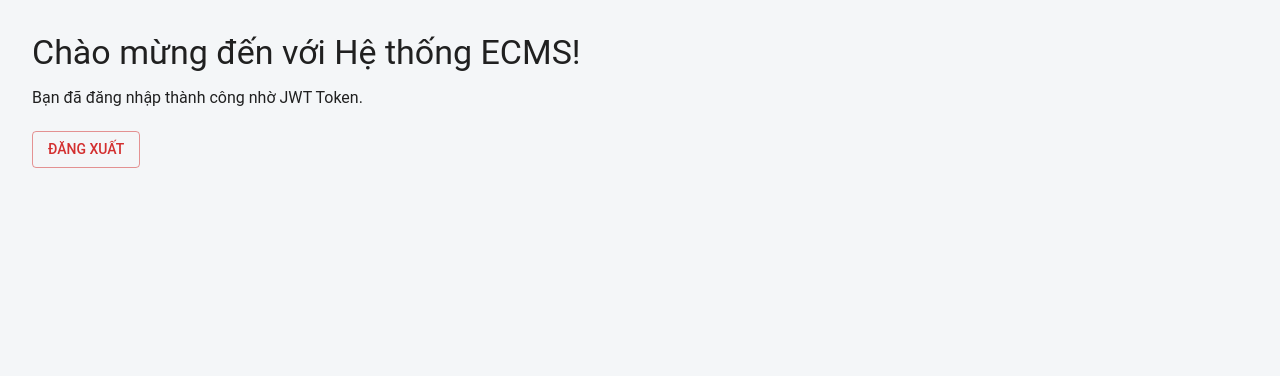
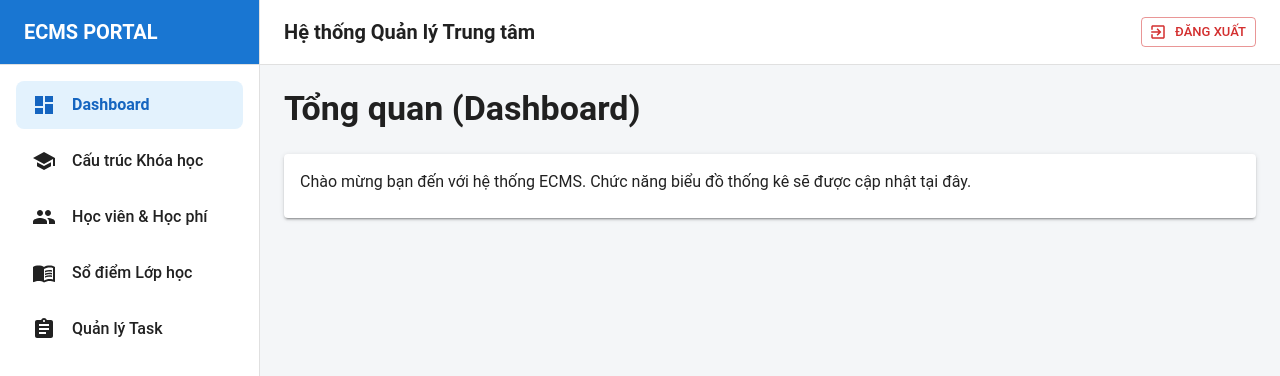
Before and after one commit to anhphong27/English_Center_Management, a React app in the folder frontend/: page / in a window 1280 px wide. Shown: the top 376 px of the page. Built offline with nearby package versions, Linux system fonts and the light colour scheme; sample sign-in values are in the browser's storage; the HTML template or start-up script is replaced by a standard one.

Commit message:
create AdminLayout with Sidebar and Header navigation

```diff
--- a/frontend/src/App.jsx
+++ b/frontend/src/App.jsx
@@ -1,24 +1,30 @@
+// frontend/src/App.jsx
 import React from 'react';
 import { BrowserRouter, Routes, Route, Navigate } from 'react-router-dom';
-import { CssBaseline, ThemeProvider, createTheme } from '@mui/material';
+import { CssBaseline, ThemeProvider, createTheme, Typography, Box } from '@mui/material';
 import Login from './pages/Login';
 import Dashboard from './pages/Dashboard';
+import AdminLayout from './layouts/AdminLayout';
 
-// Tùy chỉnh màu sắc chủ đạo của dự án
+// Giao diện mặc định cho các trang chưa làm kịp
+const ComingSoon = ({ title }) => (
+  <Box sx={{ textAlign: 'center', mt: 10 }}>
+    <Typography variant="h4" color="textSecondary">Màn hình {title}</Typography>
+    <Typography variant="body1">Tính năng đang được phát triển...</Typography>
+  </Box>
+);
+
 const theme = createTheme({
   palette: {
-    primary: { main: '#1976d2' }, // Màu xanh Google
+    primary: { main: '#1976d2', light: '#e3f2fd', dark: '#1565c0' },
     background: { default: '#f4f6f8' }
   },
   typography: { fontFamily: 'Roboto, sans-serif' }
 });
 
-// Component bảo vệ vòng ngoài: Nếu chưa có Token thì đá về trang Login
 const ProtectedRoute = ({ children }) => {
   const token = localStorage.getItem('access_token');
-  if (!token) {
-    return <Navigate to="/login" replace />;
-  }
+  if (!token) return <Navigate to="/login" replace />;
   return children;
 };
 
@@ -28,16 +34,20 @@
       <CssBaseline />
       <BrowserRouter>
         <Routes>
+          {/* Public Route */}
           <Route path="/login" element={<Login />} />
 
-          {/* Các route cần đăng nhập mới vào được sẽ bọc trong ProtectedRoute */}
-          <Route path="/" element={
-            <ProtectedRoute>
-              <Dashboard />
-            </ProtectedRoute>
-          } />
+          {/* Protected Routes (Được bọc bên trong AdminLayout) */}
+          <Route path="/" element={<ProtectedRoute><AdminLayout /></ProtectedRoute>}>
+            {/* Các trang con sẽ được render vào vị trí <Outlet /> của AdminLayout */}
+            <Route index element={<Dashboard />} />
+            <Route path="courses" element={<ComingSoon title="Cấu trúc Khóa học" />} />
+            <Route path="students" element={<ComingSoon title="Học viên & Học phí" />} />
+            <Route path="grades" element={<ComingSoon title="Sổ điểm Lớp học" />} />
+            <Route path="tasks" element={<ComingSoon title="Quản lý Task" />} />
+          </Route>
 
-          {/* Bắt các đường dẫn sai */}
+          {/* Fallback */}
           <Route path="*" element={<Navigate to="/" replace />} />
         </Routes>
       </BrowserRouter>
--- /dev/null
+++ b/frontend/src/layouts/AdminLayout.jsx
@@ -0,0 +1,137 @@
+// frontend/src/layouts/AdminLayout.jsx
+import React, { useState } from 'react';
+import { Outlet, useNavigate, useLocation } from 'react-router-dom';
+import {
+  Box, Drawer, AppBar, Toolbar, Typography, Divider,
+  List, ListItem, ListItemButton, ListItemIcon, ListItemText,
+  IconButton, Button, useTheme, useMediaQuery
+} from '@mui/material';
+import {
+  Menu as MenuIcon,
+  Dashboard as DashboardIcon,
+  School as SchoolIcon,
+  People as PeopleIcon,
+  Assignment as AssignmentIcon,
+  MenuBook as MenuBookIcon,
+  ExitToApp as LogoutIcon
+} from '@mui/icons-material';
+
+const drawerWidth = 260;
+
+const AdminLayout = () => {
+  const [mobileOpen, setMobileOpen] = useState(false);
+  const theme = useTheme();
+  const isMobile = useMediaQuery(theme.breakpoints.down('md'));
+  const navigate = useNavigate();
+  const location = useLocation();
+
+  const handleDrawerToggle = () => {
+    setMobileOpen(!mobileOpen);
+  };
+
+  const handleLogout = () => {
+    localStorage.removeItem('access_token');
+    localStorage.removeItem('refresh_token');
+    navigate('/login');
+  };
+
+  // Danh sách các menu điều hướng
+  const menuItems = [
+    { text: 'Dashboard', icon: <DashboardIcon />, path: '/' },
+    { text: 'Cấu trúc Khóa học', icon: <SchoolIcon />, path: '/courses' },
+    { text: 'Học viên & Học phí', icon: <PeopleIcon />, path: '/students' },
+    { text: 'Sổ điểm Lớp học', icon: <MenuBookIcon />, path: '/grades' },
+    { text: 'Quản lý Task', icon: <AssignmentIcon />, path: '/tasks' },
+  ];
+
+  // Khối Sidebar (Menu bên trái)
+  const drawerContent = (
+    <div>
+      <Toolbar sx={{ backgroundColor: 'primary.main', color: 'white' }}>
+        <Typography variant="h6" noWrap fontWeight="bold">
+          ECMS PORTAL
+        </Typography>
+      </Toolbar>
+      <Divider />
+      <List sx={{ pt: 2 }}>
+        {menuItems.map((item) => {
+          const isActive = location.pathname === item.path;
+          return (
+            <ListItem key={item.text} disablePadding sx={{ mb: 1, px: 2 }}>
+              <ListItemButton
+                onClick={() => {
+                  navigate(item.path);
+                  if (isMobile) setMobileOpen(false);
+                }}
+                sx={{
+                  borderRadius: 2,
+                  backgroundColor: isActive ? 'primary.light' : 'transparent',
+                  color: isActive ? 'primary.dark' : 'text.primary',
+                  '&:hover': { backgroundColor: 'primary.light', color: 'primary.dark' }
+                }}
+              >
+                <ListItemIcon sx={{ color: isActive ? 'primary.dark' : 'inherit', minWidth: 40 }}>
+                  {item.icon}
+                </ListItemIcon>
+                <ListItemText primary={item.text} primaryTypographyProps={{ fontWeight: isActive ? 'bold' : 'medium' }} />
+              </ListItemButton>
+            </ListItem>
+          );
+        })}
+      </List>
+    </div>
+  );
+
+  return (
+    <Box sx={{ display: 'flex', minHeight: '100vh', backgroundColor: '#f4f6f8' }}>
+      {/* 1. Thanh Header (AppBar) */}
+      <AppBar
+        position="fixed"
+        sx={{
+          width: { md: `calc(100% - ${drawerWidth}px)` },
+          ml: { md: `${drawerWidth}px` },
+          boxShadow: 'none',
+          borderBottom: '1px solid #e0e0e0',
+          backgroundColor: 'white',
+          color: 'text.primary'
+        }}
+      >
+        <Toolbar>
+          <IconButton color="inherit" edge="start" onClick={handleDrawerToggle} sx={{ mr: 2, display: { md: 'none' } }}>
+            <MenuIcon />
+          </IconButton>
+          <Typography variant="h6" noWrap sx={{ flexGrow: 1, fontWeight: 'bold' }}>
+            Hệ thống Quản lý Trung tâm
+          </Typography>
+          <Button color="error" variant="outlined" startIcon={<LogoutIcon />} onClick={handleLogout} size="small">
+            Đăng xuất
+          </Button>
+        </Toolbar>
+      </AppBar>
+
+      {/* 2. Thanh Menu Sidebar (Drawer) */}
+      <Box component="nav" sx={{ width: { md: drawerWidth }, flexShrink: { md: 0 } }}>
+        <Drawer
+          variant={isMobile ? "temporary" : "permanent"}
+          open={isMobile ? mobileOpen : true}
+          onClose={handleDrawerToggle}
+          ModalProps={{ keepMounted: true }} // Tối ưu hiệu năng trên mobile
+          sx={{
+            '& .MuiDrawer-paper': { boxSizing: 'border-box', width: drawerWidth, borderRight: '1px solid #e0e0e0' },
+          }}
+        >
+          {drawerContent}
+        </Drawer>
+      </Box>
+
+      {/* 3. Vùng Nội dung Chính (Main Content) */}
+      <Box component="main" sx={{ flexGrow: 1, p: 3, width: { md: `calc(100% - ${drawerWidth}px)` } }}>
+        <Toolbar /> {/* Thêm khoảng trống bằng đúng chiều cao của Header để không bị lấp chữ */}
+        {/* <Outlet /> là nơi các trang con (Dashboard, TaskList...) sẽ được render vào */}
+        <Outlet />
+      </Box>
+    </Box>
+  );
+};
+
+export default AdminLayout;
--- a/frontend/src/pages/Dashboard.jsx
+++ b/frontend/src/pages/Dashboard.jsx
@@ -1,24 +1,20 @@
 // frontend/src/pages/Dashboard.jsx
 import React from 'react';
-import { Typography, Button, Box } from '@mui/material';
-import { useNavigate } from 'react-router-dom';
+import { Typography, Box, Card, CardContent } from '@mui/material';
 
 const Dashboard = () => {
-  const navigate = useNavigate();
-
-  const handleLogout = () => {
-    localStorage.removeItem('access_token');
-    localStorage.removeItem('refresh_token');
-    navigate('/login');
-  };
-
   return (
-    <Box sx={{ p: 4 }}>
-      <Typography variant="h4" gutterBottom>Chào mừng đến với Hệ thống ECMS!</Typography>
-      <Typography variant="body1" gutterBottom>Bạn đã đăng nhập thành công nhờ JWT Token.</Typography>
-      <Button variant="outlined" color="error" onClick={handleLogout} sx={{ mt: 2 }}>
-        Đăng Xuất
-      </Button>
+    <Box>
+      <Typography variant="h4" fontWeight="bold" gutterBottom>
+        Tổng quan (Dashboard)
+      </Typography>
+      <Card elevation={2} sx={{ mt: 3 }}>
+        <CardContent>
+          <Typography variant="body1">
+            Chào mừng bạn đến với hệ thống ECMS. Chức năng biểu đồ thống kê sẽ được cập nhật tại đây.
+          </Typography>
+        </CardContent>
+      </Card>
     </Box>
   );
 };
```
